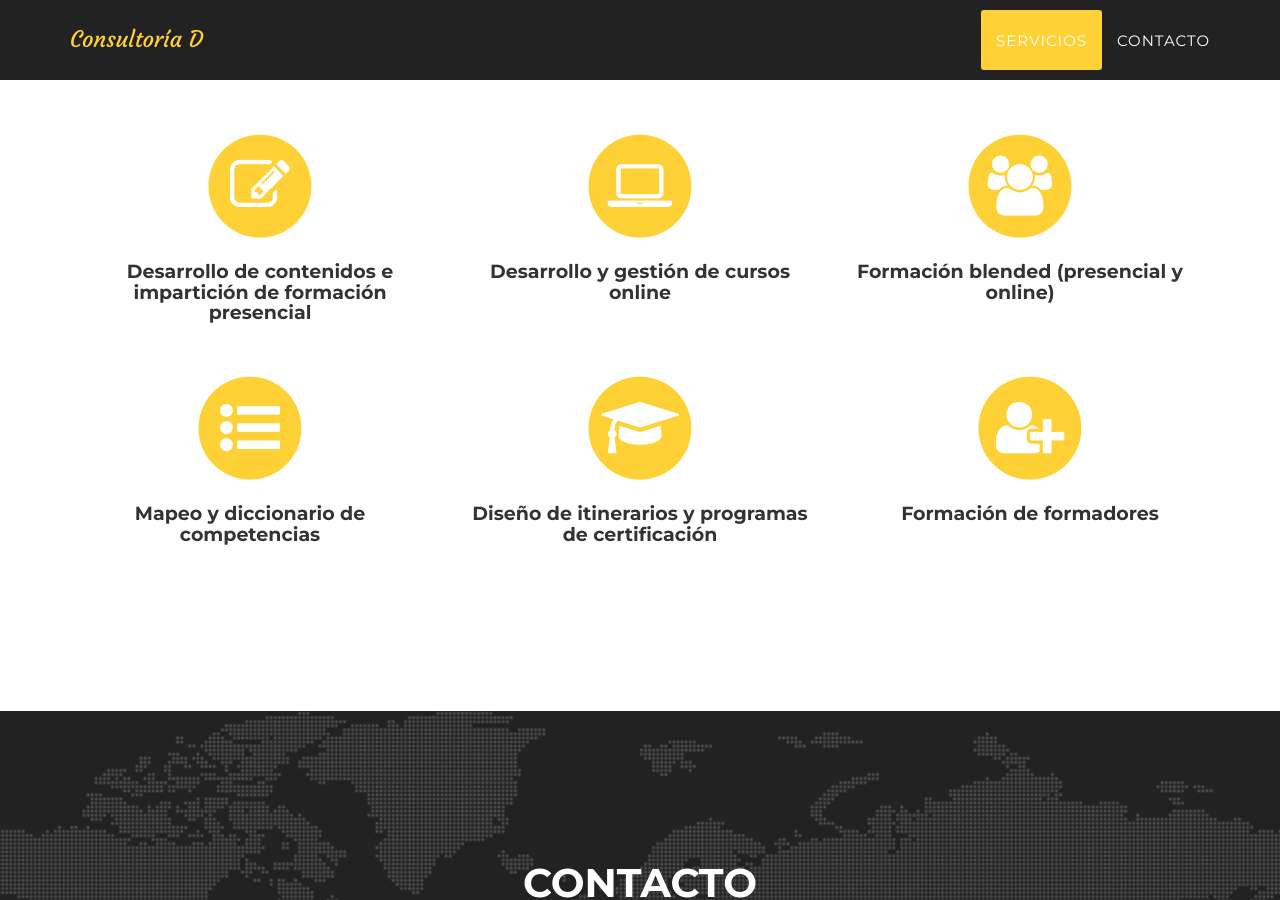
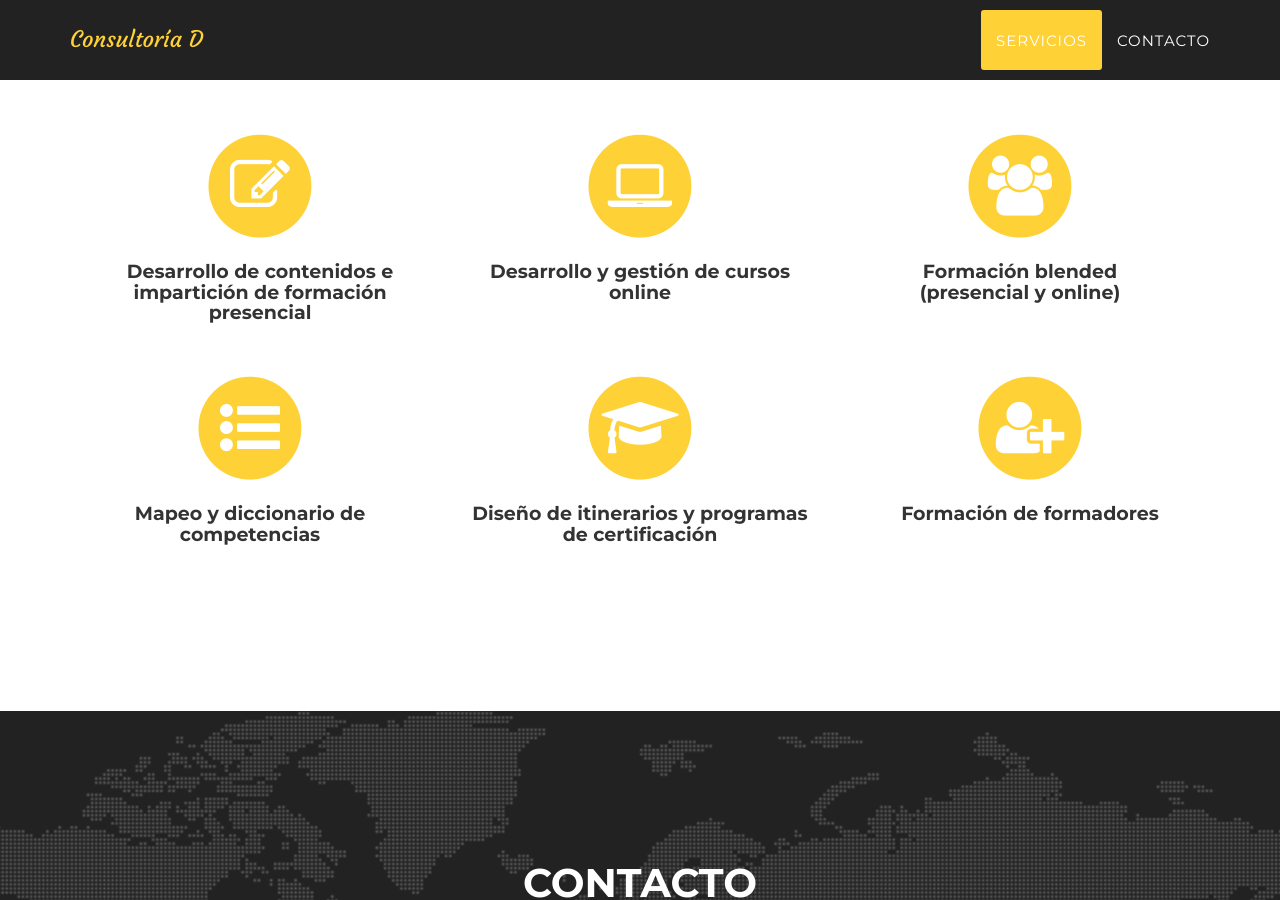
Before and after one commit to rdevai/rdevai.github.io, a Jekyll site: the page built from index.html, in a window 1280 px wide and 900 px high, scrolled down 910 px. Built offline with Jekyll 4.4.1, drawn with Linux system fonts in a browser that asks for light colours; some web fonts are replaced.

Commit message:
Changes on services

```diff
--- a/_config.yml
+++ b/_config.yml
@@ -45,7 +45,7 @@ people:
 # Social networks usernames (many more available: google-plus, flickr, dribbble, pinterest, instagram, tumblr, linkedin, etc.)
 social:
   - title: linkedin
-    url: https://www.linkedin.com/in/ricardo-devai
+    url: https://www.linkedin.com/in/ricardo-devai/?locale=es_ES
 
 # Postal address (add as many lines as necessary)
 address:
--- a/_includes/footer.html
+++ b/_includes/footer.html
@@ -12,8 +12,8 @@
                         {% endfor %}
                         <li><a href="mailto:rdevai@consultoriad.es"><i class="fa fa-envelope"></i></a>
                         </li>
-                        <li><a href="tel:+34617819632"><i class="fa fa-phone"></i></a>
-                        </li>
+                        {% comment %}<li><a href="tel:+34617819632"><i class="fa fa-phone"></i></a>{% endcomment %}
+                        {% comment %}</li>{% endcomment %}
                     </ul>
                 </div>
                 {% comment %}<div class="col-md-4">{% endcomment %}
--- a/_includes/services.html
+++ b/_includes/services.html
@@ -29,7 +29,7 @@
                         <i class="fa fa-circle fa-stack-2x text-primary"></i>
                         <i class="fa fa-group fa-stack-1x fa-inverse"></i>
                     </span>
-                    <h4 class="service-heading">Formación blended (presencial y online)</h4>
+                    <h4 class="service-heading">Formación blended<br/>(presencial y online)</h4>
                     {% comment %}<p class="text-muted">Lorem ipsum dolor sit amet, consectetur adipisicing elit. Minima maxime quam architecto quo inventore harum ex magni, dicta impedit.</p>{% endcomment %}
                 </div>
             </div>
```
